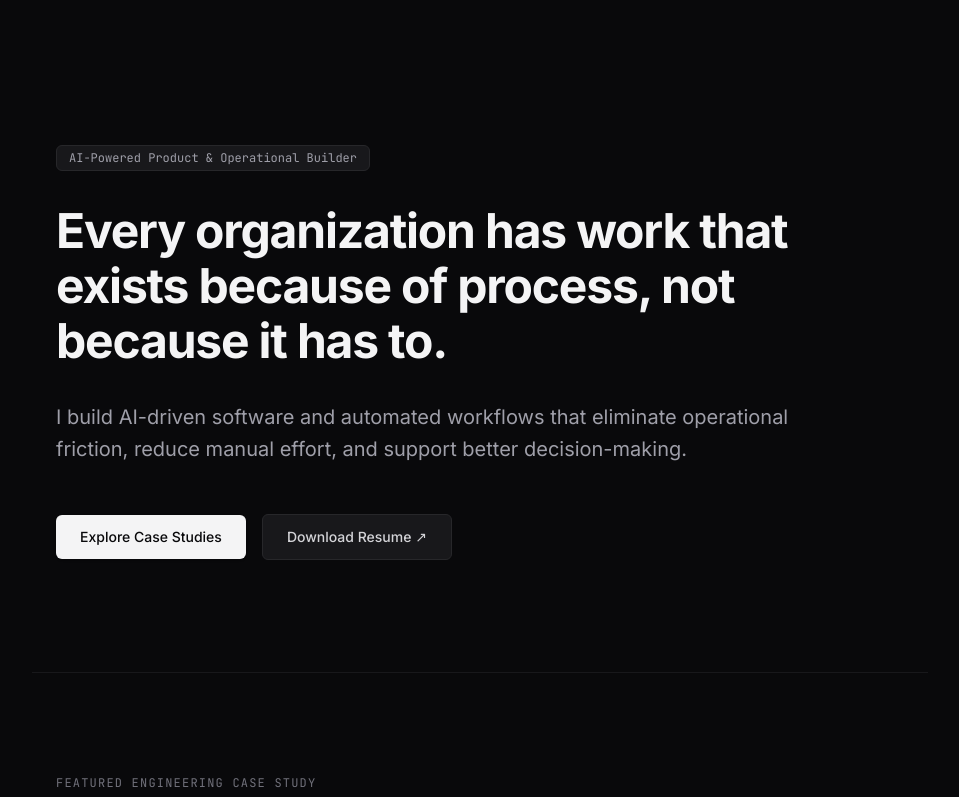
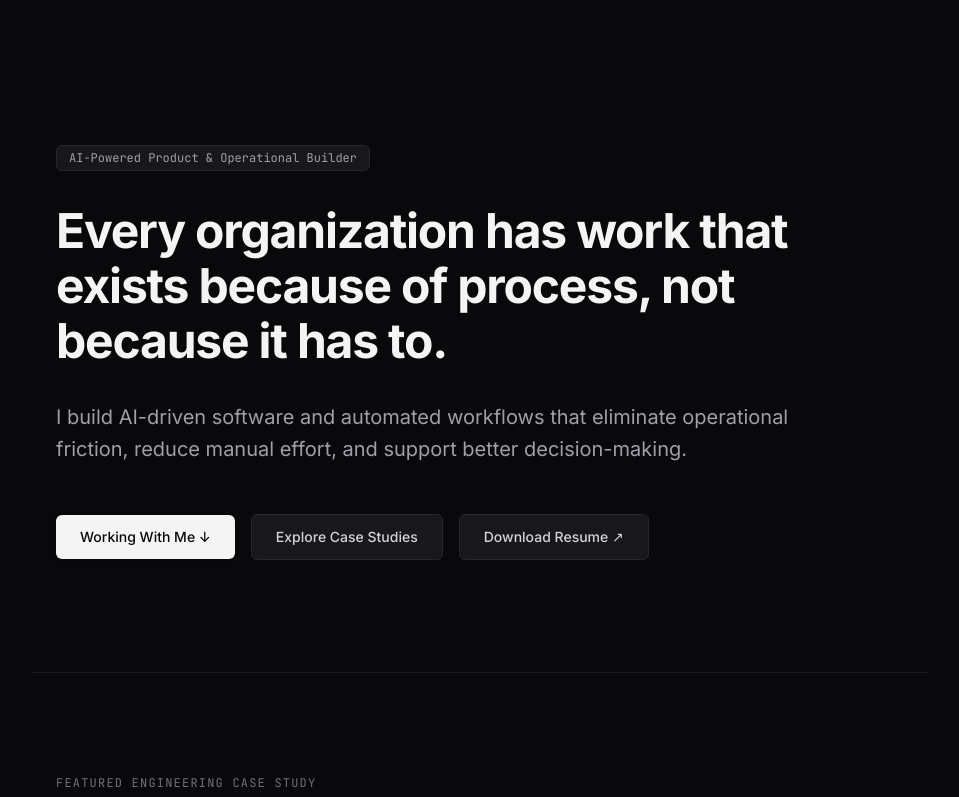
Before and after one commit to raghudasa0088/portfolio, a Next.js app: page / in a window 1280 px wide. Shown: the top 797 px of the page, without its empty margins (160-1119 px from the left). Built offline with nearby package versions, Linux system fonts and the light colour scheme.

Commit message:
Update links in Hero component

```diff
--- a/components/homepage/Hero.tsx
+++ b/components/homepage/Hero.tsx
@@ -18,8 +18,14 @@ export function Hero() {
 
         <div className="pt-4 flex flex-wrap items-center gap-4 text-sm">
           <a
+            href="#working-with-me"
+            className="px-6 py-3 bg-zinc-100 text-zinc-950 font-medium rounded-md hover:bg-white transition-colors duration-200 shadow-sm"
+          >
+            Working With Me ↓
+          </a>
+          <a
             href="#featured-work"
-            className="px-6 py-3 bg-zinc-100 text-zinc-950 font-medium rounded-md hover:bg-white transition-colors duration-200 shadow-sm"
+            className="px-6 py-3 bg-zinc-900 border border-zinc-800 text-zinc-300 font-medium rounded-md hover:bg-zinc-800 hover:text-white transition-colors duration-200"
           >
             Explore Case Studies
           </a>
```
